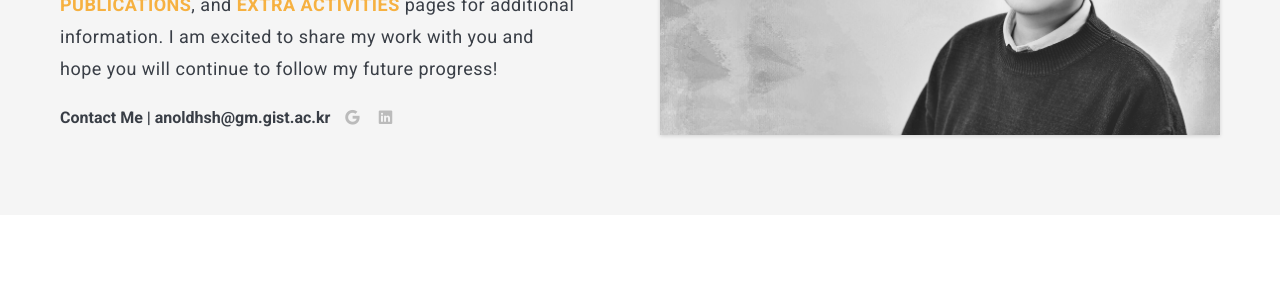
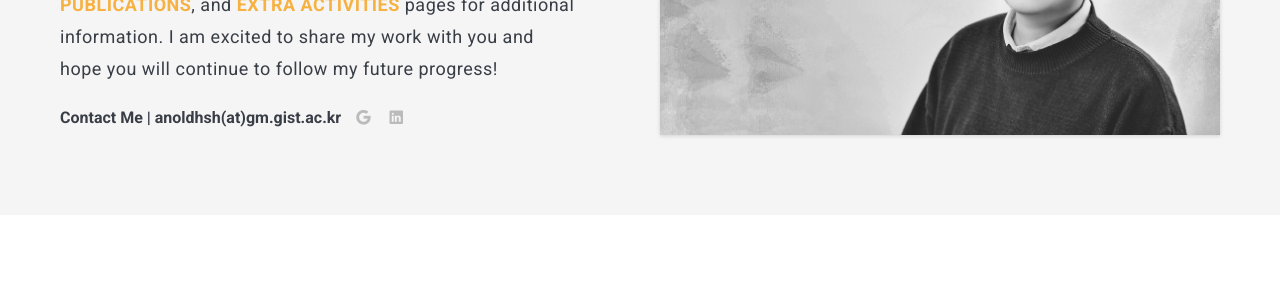
Before and after one commit to anoldhsh/anoldhsh.github.io, a Jekyll site: the page built from index.html, in a window 1280 px wide and 900 px high. Shown: the part 418-718 px from the top of the window. Built offline with Jekyll 4.4.1, drawn with Linux system fonts in a browser that asks for light colours; nearby versions of some CDN libraries; the list of posts is cut into pages by our own code.

```diff
--- a/_includes/hero.html
+++ b/_includes/hero.html
@@ -7,7 +7,7 @@
           <h1 class="hero__title">{{ site.data.settings.author.say-hello }}</h1>
           <p class="hero__subtitle">{{ site.data.settings.author.bio }}</p>
           <div class="hero__social">
-            <span class="hero__social-title">Contact Me | anoldhsh@gm.gist.ac.kr</span>
+            <span class="hero__social-title">Contact Me | anoldhsh(at)gm.gist.ac.kr</span>
             {% include contact-link.html %}
           </div>
         </div>
```
